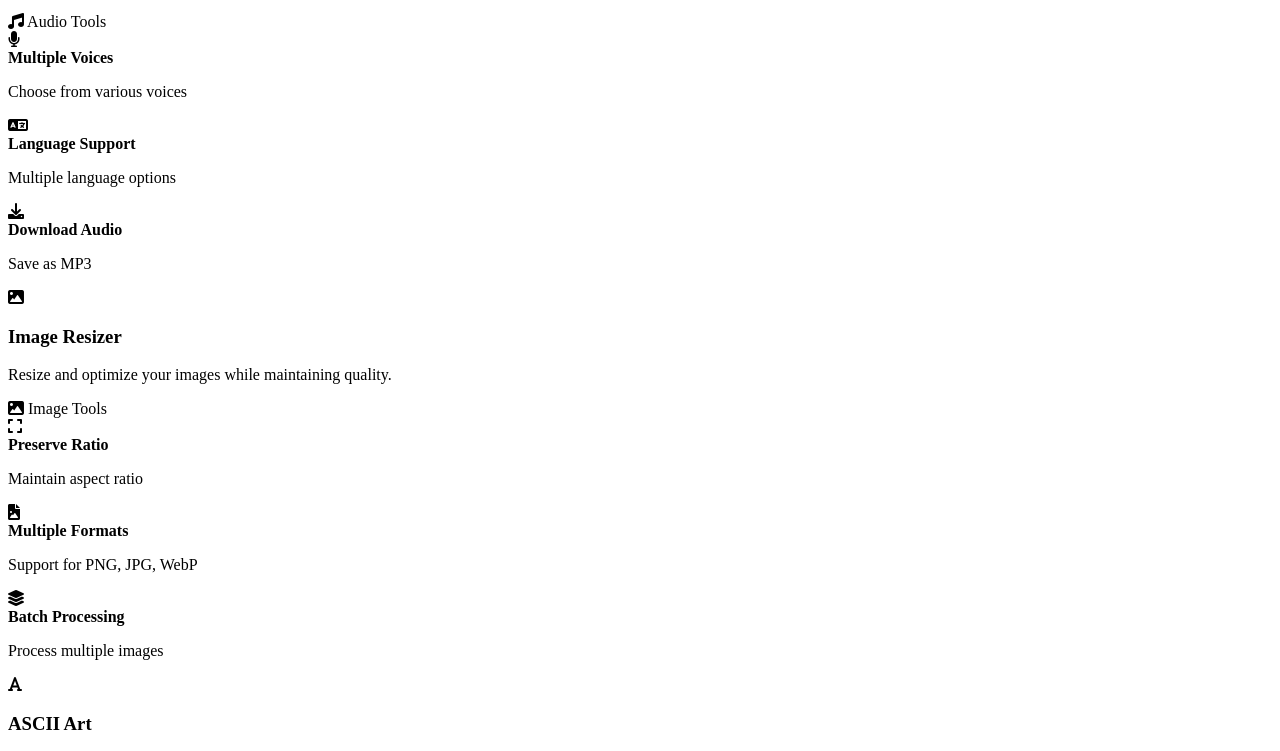
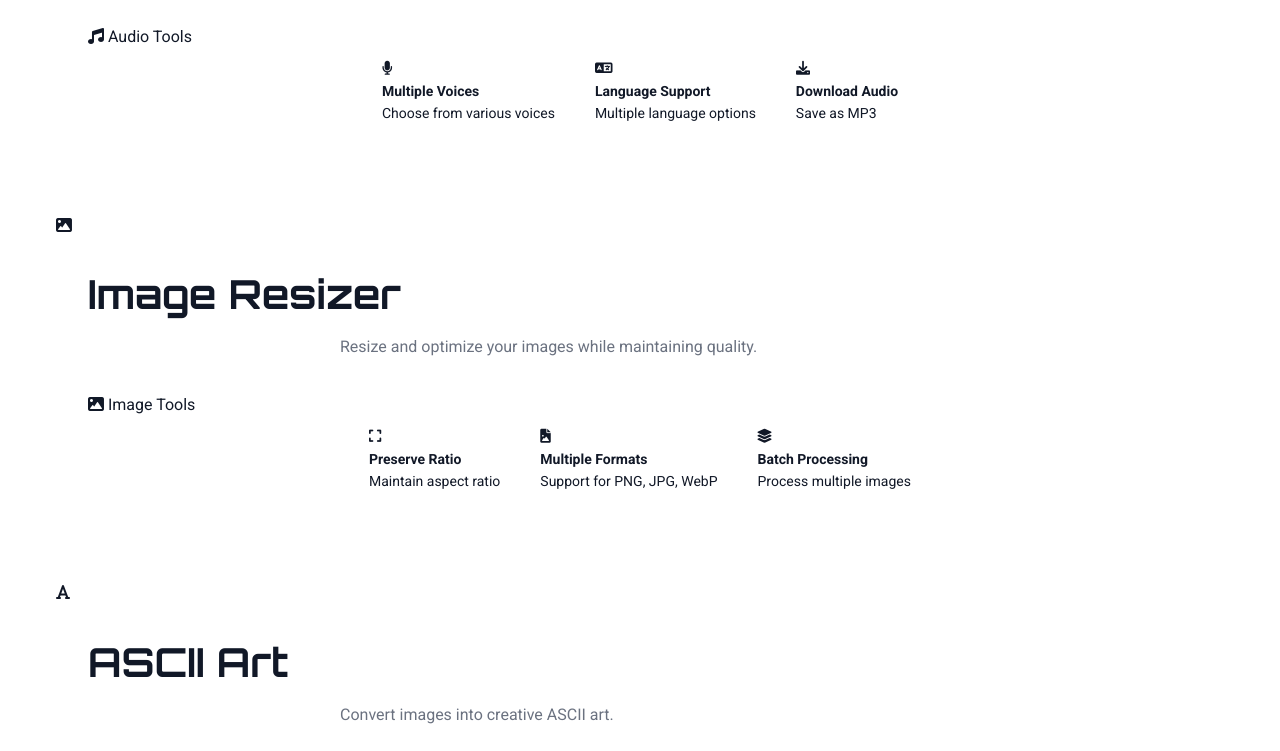
Before and after one commit to TMHSDigital/Digital_Services.HUB, a website with bundled scripts: page index.html in a window 1280 px wide. Shown: the part 499-1250 px from the top of the page. Built offline with nearby package versions, Linux system fonts and the light colour scheme; files whose address does not match are found by name.

Commit message:
Refactor file paths for CSS and JavaScript resources to use relative paths, improving compatibility across different hosting environments.

```diff
--- a/index.html
+++ b/index.html
@@ -7,23 +7,23 @@
     <meta name="description" content="Access powerful, free web-based tools for everyday digital tasks. Text-to-speech, image resizing, color palettes, ASCII art, QR codes, and more - all in one place.">
 
     <!-- Base and Theme styles -->
-    <link rel="stylesheet" href="/Digital_Services.HUB/css/base/reset.css">
-    <link rel="stylesheet" href="/Digital_Services.HUB/css/base/layout.css">
-    <link rel="stylesheet" href="/Digital_Services.HUB/css/themes/variables.css">
+    <link rel="stylesheet" href="css/base/reset.css">
+    <link rel="stylesheet" href="css/base/layout.css">
+    <link rel="stylesheet" href="css/themes/variables.css">
 
     <!-- Common UI Components -->
-    <link rel="stylesheet" href="/Digital_Services.HUB/css/components/ui.css">
+    <link rel="stylesheet" href="css/components/ui.css">
 
     <!-- Utility styles -->
-    <link rel="stylesheet" href="/Digital_Services.HUB/css/utils/utilities.css">
-    <link rel="stylesheet" href="/Digital_Services.HUB/css/utils/animations.css">
+    <link rel="stylesheet" href="css/utils/utilities.css">
+    <link rel="stylesheet" href="css/utils/animations.css">
 
     <!-- Component styles -->
-    <link rel="stylesheet" href="/Digital_Services.HUB/css/components/alerts.css">
-    <link rel="stylesheet" href="/Digital_Services.HUB/css/components/cards.css">
+    <link rel="stylesheet" href="css/components/alerts.css">
+    <link rel="stylesheet" href="css/components/cards.css">
 
     <!-- Main styles -->
-    <link rel="stylesheet" href="/Digital_Services.HUB/css/styles.css">
+    <link rel="stylesheet" href="css/styles.css">
 
     <!-- External fonts and icons -->
     <link href="https://fonts.googleapis.com/css2?family=Orbitron:wght@400;700&family=Roboto:wght@300;400;700&display=swap" rel="stylesheet">
@@ -132,6 +132,6 @@
 
     <!-- Load scripts -->
     <script src="js/utils/app.js" type="module"></script>
-    <script src="/Digital_Services.HUB/js/features/tools-manager.js" type="module"></script>
+    <script src="js/features/tools-manager.js" type="module"></script>
 </body>
 </html>
--- a/js/features/tools-manager.js
+++ b/js/features/tools-manager.js
@@ -116,10 +116,16 @@ function generateToolCards() {
 function navigateToTool(toolId) {
     const tool = getToolById(toolId);
     if (tool) {
-        // For GitHub Pages, we need to handle the full URL
-        const isGitHubPages = window.location.hostname.includes('github.io');
-        const baseUrl = isGitHubPages ? '/Digital_Services.HUB' : '';
-        const fullPath = `${baseUrl}/${tool.path}`;
+        // Use strict relative path.
+        // From index.html (root), it is 'pages/tool.html'.
+        // From a subpage (e.g. pages/other.html), this logic is not usually called
+        // because tools grid is only on index.html.
+        // If we ever render grid on subpages, we need basePath.
+
+        const isSubPage = window.location.pathname.includes('/pages/');
+        const basePath = isSubPage ? '../' : '';
+        const fullPath = `${basePath}${tool.path}`;
+
         window.location.href = fullPath;
     }
 }
```
